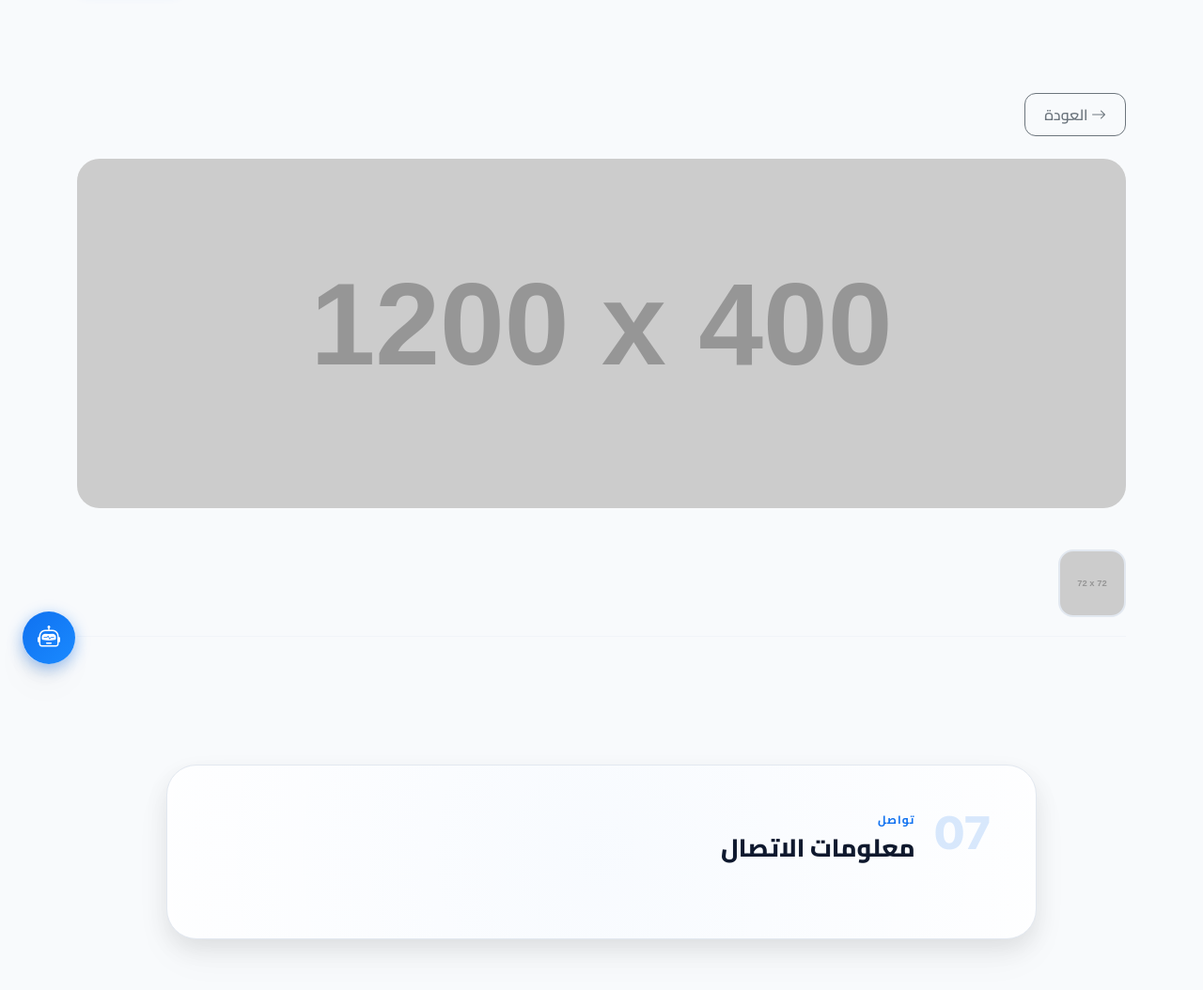
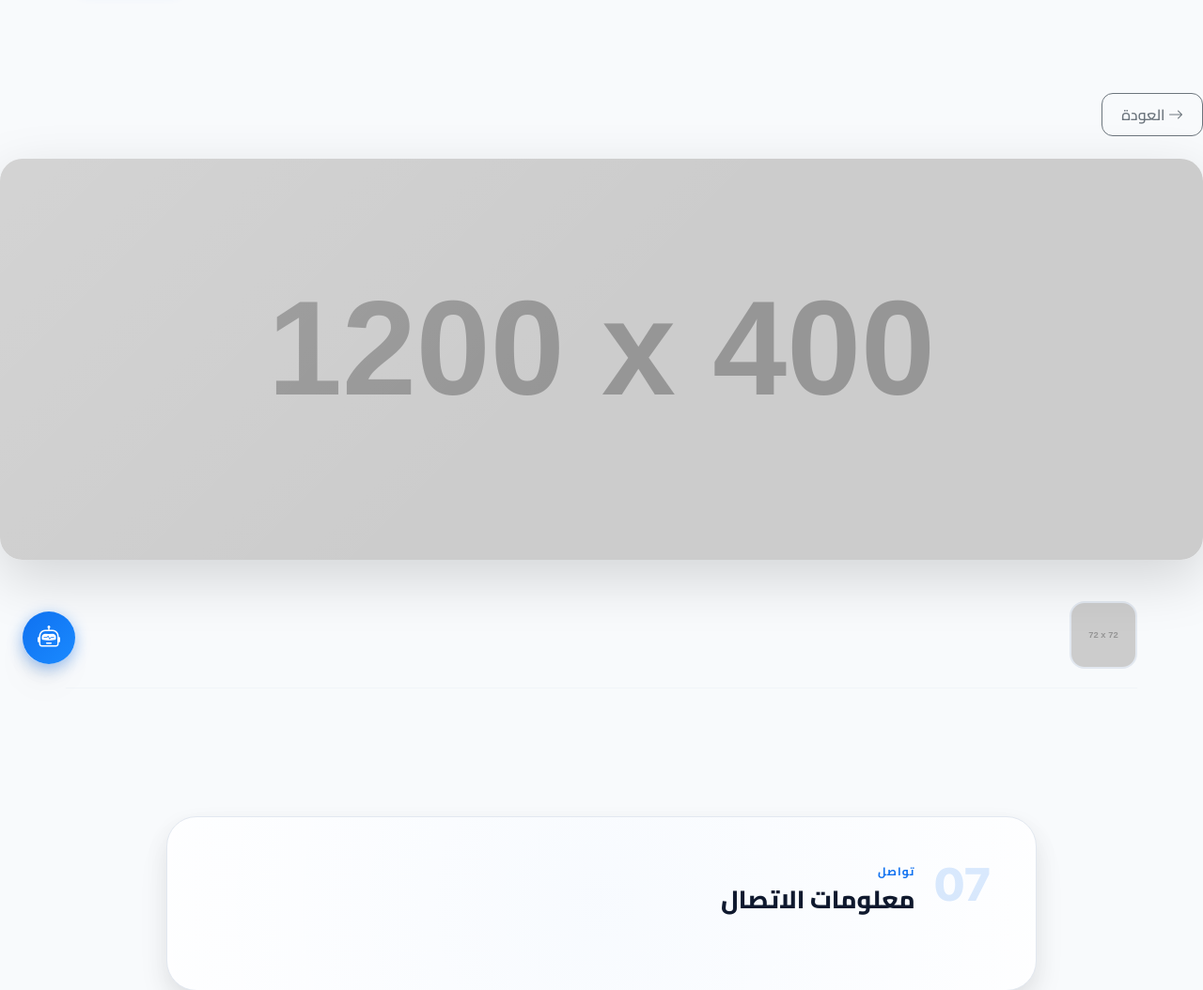
Before and after one commit to Mohammed-hani69/treeda-schools, a Python web app: template app/templates/parent/school_detail.html in a window 1280 px wide. Shown: the part 69-1123 px from the top of the page at 94% size. Run offline with Jinja, Linux system fonts and the light colour scheme; the template is opened without the code that fills it, so the values that code supplies are empty; grey boxes labelled with a size stand in for pictures from a placeholder-image service; some libraries are stand-ins or nearby versions.

Commit message:
second commit-16

```diff
--- a/app/templates/parent/school_detail.html
+++ b/app/templates/parent/school_detail.html
@@ -1,15 +1,62 @@
 {% extends "layouts/base.html" %}
 {% block title %}{{ school.name }} - {{ site_name }}{% endblock %}
+
+{% block extra_css %}
+<style>
+@media (min-width: 992px) {
+  .school-cover-3d { perspective: 1200px; }
+  .school-cover-3d .school-cover-wrap {
+    transform-style: preserve-3d;
+    transition: transform 0.5s cubic-bezier(0.23, 1, 0.32, 1);
+    box-shadow: 0 20px 60px rgba(0,0,0,0.15);
+  }
+  .school-cover-3d .school-cover-wrap:hover {
+    transform: rotateX(3deg) rotateY(-2deg) scale(1.02);
+  }
+  .school-cover-3d .school-cover-wrap::before {
+    content: '';
+    position: absolute;
+    inset: 0;
+    background: linear-gradient(135deg, rgba(255,255,255,0.15) 0%, transparent 50%);
+    pointer-events: none;
+    z-index: 1;
+    border-radius: var(--radius-xl);
+  }
+}
+@media (max-width: 576px) {
+  .school-section { padding-top: 0 !important; }
+  .school-section .container { padding: 0 !important; }
+  .school-section .back-btn { margin: 0.75rem 1rem; display: inline-block; }
+  .school-section .school-cover-wrap {
+    border-radius: 0 !important;
+    margin-bottom: 0 !important;
+  }
+  .school-section .school-cover-wrap img { aspect-ratio: 16/9; }
+  .school-section .info-wrap .container { padding: 0 1rem !important; }
+  .school-section .school-info-bar { flex-wrap: wrap; gap: 0.75rem; padding: 0.75rem 0; margin-bottom: 1.25rem !important; }
+}
+@media (max-width: 400px) {
+  .school-section .school-cover-wrap img { aspect-ratio: 4/3; }
+}
+</style>
+{% endblock %}
 
 {% block content %}
 
 {# ─── Cover Image ─── #}
-<section style="padding:6rem 0 1.5rem;">
-  <div class="container">
+<section class="school-section" style="padding:6rem 0 1.5rem;overflow:hidden;">
+  <div class="back-btn">
     <a href="javascript:history.back()" class="btn btn-outline-secondary mb-4"><i class="bi bi-arrow-right"></i> العودة</a>
-    <div class="school-cover-wrap" style="border-radius:var(--radius-xl);overflow:hidden;margin-bottom:1.5rem;">
+  </div>
+
+  <div class="school-cover-3d">
+    <div class="school-cover-wrap" style="border-radius:var(--radius-xl);overflow:hidden;margin-bottom:1.5rem;position:relative;">
       <img src="{{ url_for('static', filename='uploads/schools/' + school.cover) if school.cover else 'https://placehold.co/1200x400/0F71F0/white?text=School' }}" alt="{{ school.name }}" loading="lazy" style="width:100%;aspect-ratio:3/1;object-fit:cover;display:block;background:var(--surface-secondary);">
     </div>
+  </div>
+
+  <div class="info-wrap">
+  <div class="container px-0">
     <div class="school-info-bar" style="display:flex;align-items:center;gap:1.25rem;padding:1.25rem 0;border-bottom:1px solid var(--border-light);margin-bottom:2rem;">
       <div style="width:72px;height:72px;border-radius:var(--radius-lg);background-size:cover;background-position:center;border:2px solid var(--border);flex-shrink:0;background-color:var(--surface-secondary);background-image:url('{{ url_for('static', filename='uploads/schools/' + school.logo) if school.logo else 'https://placehold.co/72x72/e9ecef/ccc?text=' }}');"></div>
       <div>
@@ -22,8 +69,7 @@
         </p>
       </div>
     </div>
-          </div>
-    </div>
+  </div>
   </div>
 </section>
 
```
Also changed, not shown: app/templates/main/school_detail.html (+45 -3 lines).
